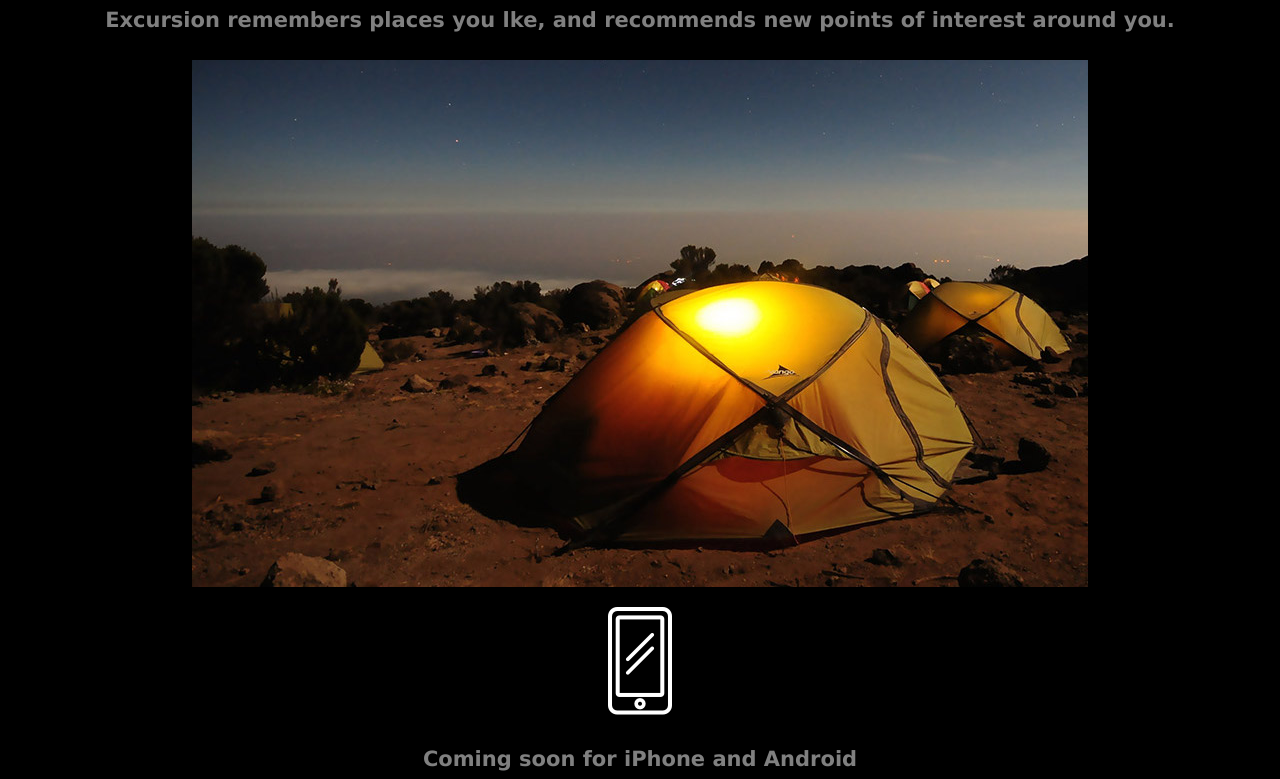
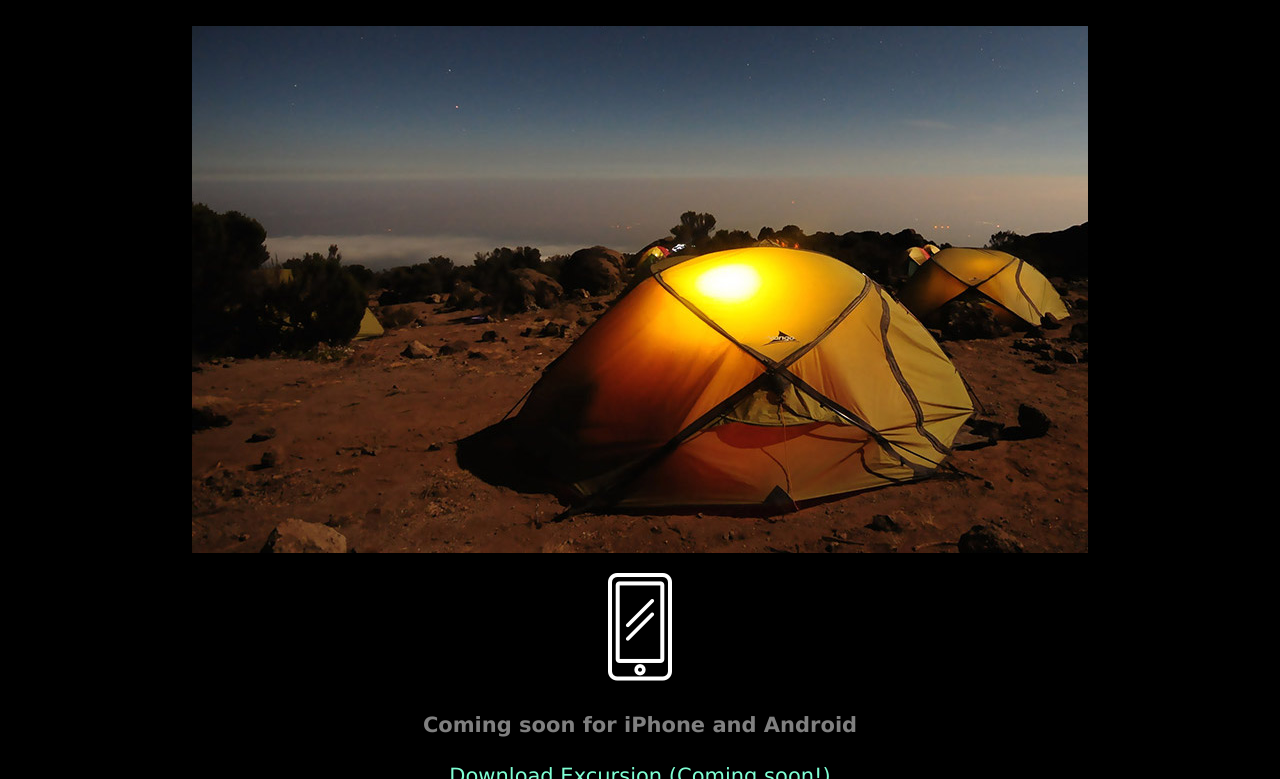
Before and after one commit to yangvianno/excursion, a plain HTML site: page index.html in a window 1280 px wide. Shown: the part 464-1243 px from the top of the page. Drawn offline with Linux system fonts and the light colour scheme.

Commit message:
Change font size link

```diff
--- a/resources/css/style.css
+++ b/resources/css/style.css
@@ -26,7 +26,7 @@ body {
 /* LINKS */
 
 .link--cta {
-    font-size: 50px;
+    font-size: 21px;
     color: aquamarine;
 }
 
```
